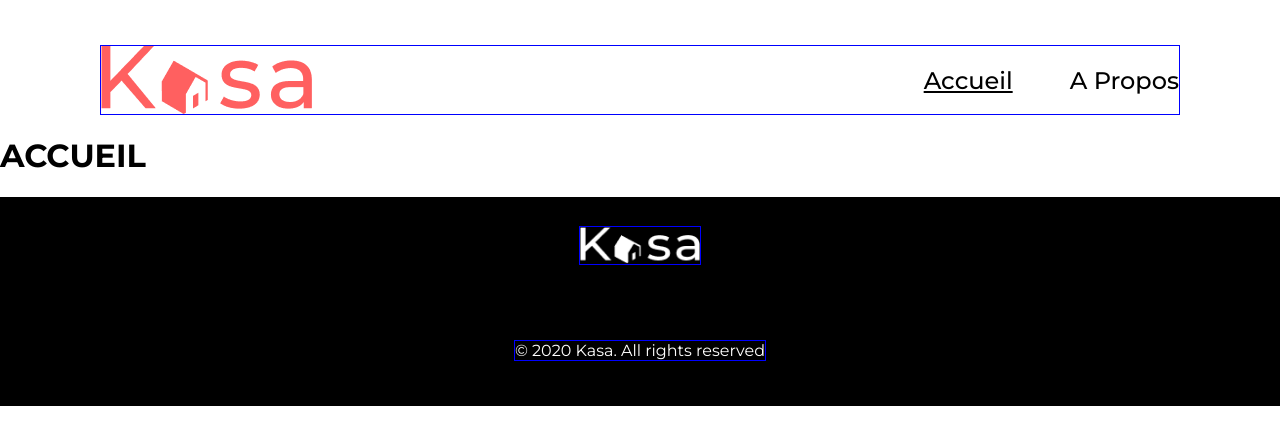
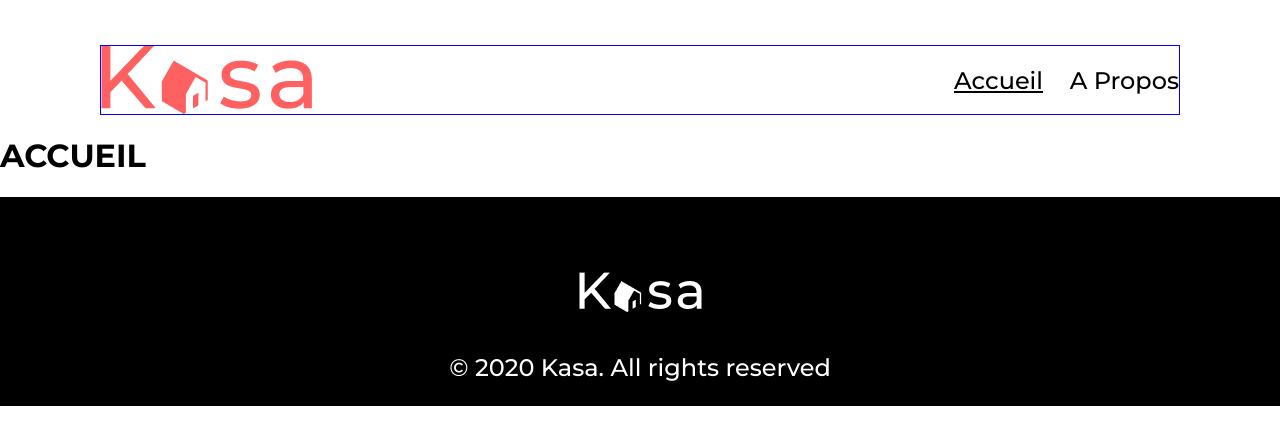
Before and after one commit to vincehtz/Kasa, a React (Create React App) app: page / in a window 1280 px wide. Shown: the top 444 px of the page. Built offline with nearby package versions, Linux system fonts and the light colour scheme.

Commit message:
finalisation Footer (js + css) + dernières modifs Header (css)

```diff
--- a/src/components/Footer.js
+++ b/src/components/Footer.js
@@ -3,12 +3,8 @@ import "../styles/Footer.scss";
 
 function Footer() {
   return (
-    <footer className="footer">
-      <img
-        src="logo-white.png"
-        alt="Logo Kasa blanc"
-        className="footer__logo"
-      />
+    <footer>
+      <img src="logo-white.png" alt="Logo Kasa blanc" />
       <p className="footer__text">© 2020 Kasa. All rights reserved</p>
     </footer>
   );
--- a/src/components/Header.js
+++ b/src/components/Header.js
@@ -3,13 +3,10 @@ import { NavLink } from "react-router-dom";
 import "../styles/Header.scss";
 
 function Header() {
-  // Comportement (fonction)
-
-  // render (affichage)
   return (
     <header>
       <img src="logo.png" alt="Logo KASA" />
-      <nav className="navbar">
+      <nav>
         <NavLink to="/" className="navbar__link">
           Accueil
         </NavLink>
--- a/src/styles/Footer.scss
+++ b/src/styles/Footer.scss
@@ -1,17 +1,16 @@
-.footer {
+@import "vars";
+
+footer {
   background-color: black;
   height: 209px;
   display: flex;
   flex-direction: column;
   align-items: center;
-  justify-content: space-around;
-  .footer__logo {
-    border: 1px solid blue;
-    width: 122px;
-    height: 39.44px;
-  }
+  justify-content: flex-end;
   .footer__text {
-    border: 1px solid blue;
-    color: #ffffff;
+    color: $second-color;
+    font-size: 24px;
+    font-weight: 500;
+    margin: 40px 0 24px 0;
   }
 }
--- a/src/styles/Header.scss
+++ b/src/styles/Header.scss
@@ -6,8 +6,13 @@ header {
   justify-content: space-between;
   align-items: center;
   margin: 45px 100px 0 100px;
+  nav {
+    display: flex;
+    flex-wrap: wrap;
+    justify-content: end;
     .navbar__link {
-    margin-left: 57px;
+      text-align: end;
+      width: 136px;
       font-size: 24px;
       font-weight: 500;
       text-decoration: none;
@@ -17,3 +22,4 @@ header {
       text-decoration: underline;
     }
   }
+}
```
Lines whose indentation alone changed are shown as unchanged.
